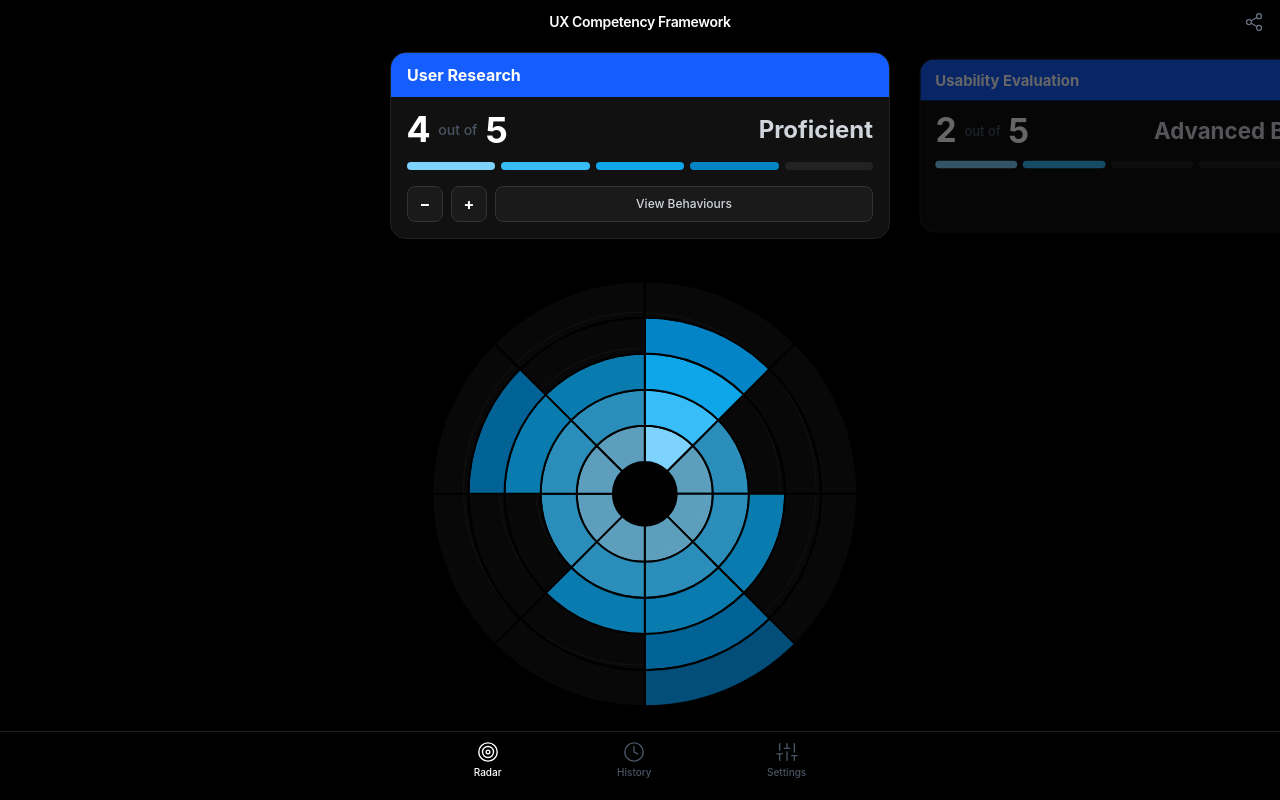
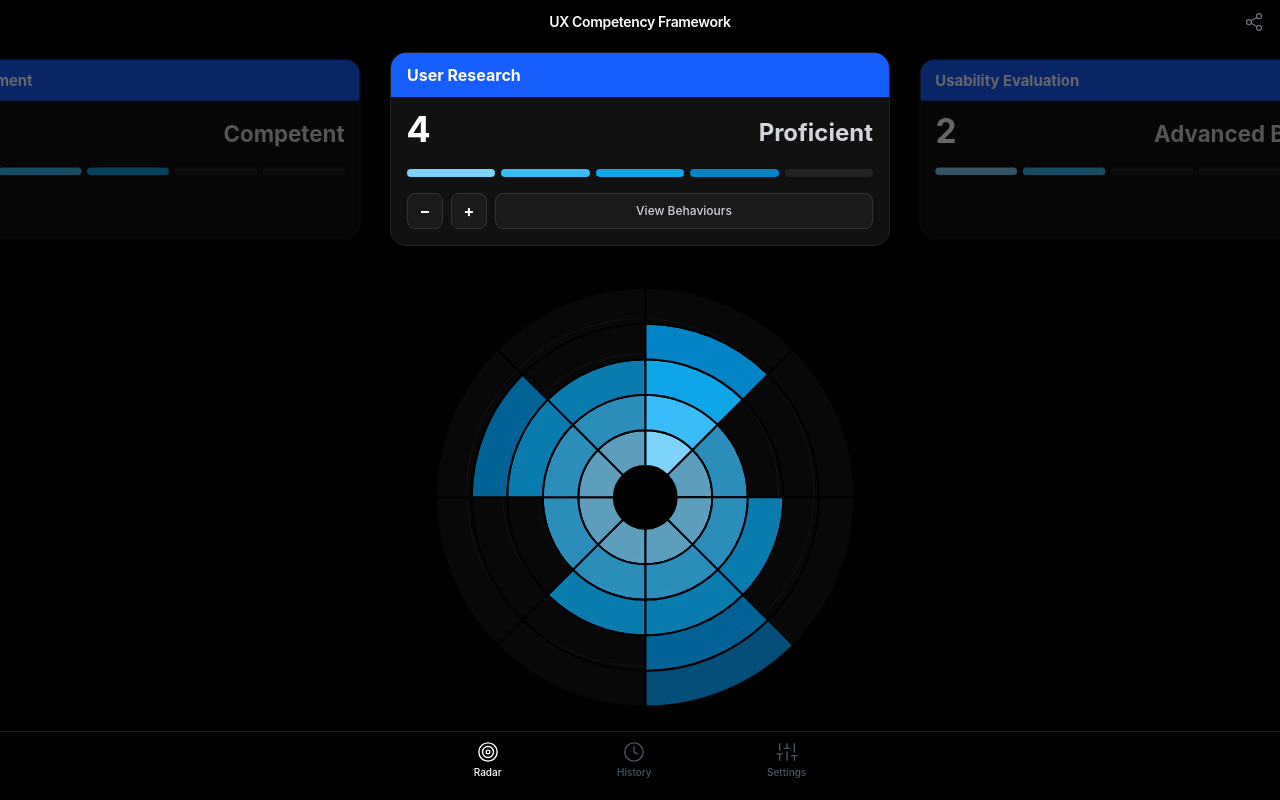
Before and after one commit to rhyspendred/competency-radar, a React (Vite) app: page / in a window 1280 px wide. Built offline with nearby package versions, Linux system fonts and the light colour scheme.

Commit message:
Update readme and fix carousel of competencies

```diff
--- a/src/components/Dashboard.tsx
+++ b/src/components/Dashboard.tsx
@@ -1,5 +1,10 @@
-import { useState, useRef, useEffect } from "react";
-import { motion, AnimatePresence, animate as fmAnimate } from "framer-motion";
+import { useState, useRef, useEffect, useMemo } from "react";
+import {
+  motion,
+  AnimatePresence,
+  animate as fmAnimate,
+  useMotionValue,
+} from "framer-motion";
 import { useCompetencyData } from "../hooks/useCompetencyData";
 import CompetencyRadar from "./CompetencyRadar";
 import BehavioursView from "./BehavioursView";
@@ -8,28 +13,44 @@ import BottomNav from "./BottomNav";
 const SPRING = { type: "spring" as const, stiffness: 400, damping: 25 };
 const SIDE_MARGIN = 16;
 const MAX_WIDTH = 500;
+const CARD_GAP = 12;
+const COPIES = 5;
 
 const BLUE_SHADES = ["#7dd3fc", "#38bdf8", "#0ea5e9", "#0284c7", "#0369a1"];
-const ORANGE_SHADES = ["#fdba74", "#fb923c", "#f97316", "#ea580c", "#c2410c"];
+const ORANGE_SHADES = [
+  "#fdba74",
+  "#fb923c",
+  "#f97316",
+  "#ea580c",
+  "#c2410c",
+];
 
 /* ── Animated score digit ─────────────────────────────────── */
 
 function AnimatedScore({ value }: { value: number }) {
-  const prev = useRef(value);
-  const dir = value > prev.current ? 1 : value < prev.current ? -1 : 0;
-  useEffect(() => {
-    prev.current = value;
-  }, [value]);
+  const prevRef = useRef(value);
+  const dirRef = useRef(0);
+
+  if (value !== prevRef.current) {
+    dirRef.current = value > prevRef.current ? 1 : -1;
+    prevRef.current = value;
+  }
+
+  const dir = dirRef.current;
 
   return (
-    <span className="inline-flex overflow-hidden tabular-nums" style={{ height: "1.15em" }}>
-      <AnimatePresence initial={false} mode="popLayout">
+    <span
+      className="relative inline-block overflow-hidden tabular-nums text-center"
+      style={{ height: "1.15em", width: "0.65em" }}
+    >
+      <AnimatePresence initial={false}>
         <motion.span
           key={value}
-          initial={{ y: dir * 32 }}
-          animate={{ y: 0 }}
-          exit={{ y: -dir * 32 }}
+          initial={{ y: dir > 0 ? "100%" : "-100%" }}
+          animate={{ y: "0%" }}
+          exit={{ y: dir > 0 ? "-100%" : "100%" }}
           transition={{ type: "spring", stiffness: 500, damping: 30 }}
+          className="absolute inset-x-0"
         >
           {value}
         </motion.span>
@@ -38,22 +59,28 @@ function AnimatedScore({ value }: { value: number }) {
   );
 }
 
+/* ── Animated label (scale name) ──────────────────────────── */
+
 function AnimatedLabel({ text, value }: { text: string; value: number }) {
-  const prev = useRef(value);
-  const dir = value > prev.current ? 1 : value < prev.current ? -1 : 0;
-  useEffect(() => {
-    prev.current = value;
-  }, [value]);
+  const prevRef = useRef(value);
+  const dirRef = useRef(0);
+
+  if (value !== prevRef.current) {
+    dirRef.current = value > prevRef.current ? 1 : -1;
+    prevRef.current = value;
+  }
+
+  const dir = dirRef.current;
 
   return (
     <span className="inline-flex overflow-hidden" style={{ height: "1.3em" }}>
       <AnimatePresence initial={false} mode="popLayout">
         <motion.span
           key={text}
-          initial={{ x: dir * 30, opacity: 0, filter: "blur(4px)" }}
+          initial={{ x: dir * 60, opacity: 0, filter: "blur(8px)" }}
           animate={{ x: 0, opacity: 1, filter: "blur(0px)" }}
-          exit={{ x: -dir * 30, opacity: 0, filter: "blur(4px)" }}
-          transition={{ type: "spring", stiffness: 200, damping: 22 }}
+          exit={{ x: -dir * 60, opacity: 0, filter: "blur(8px)" }}
+          transition={{ type: "spring", stiffness: 120, damping: 18 }}
         >
           {text}
         </motion.span>
@@ -66,16 +93,34 @@ function AnimatedLabel({ text, value }: { text: string; value: number }) {
 
 export default function Dashboard() {
   const { frameworkName, data, setScore } = useCompetencyData();
+  const n = data.length;
+  const midStart = Math.floor(COPIES / 2) * n;
+
   const [selectedId, setSelectedId] = useState(data[0]?.id ?? "");
   const [detailId, setDetailId] = useState<string | null>(null);
-  const scrollRef = useRef<HTMLDivElement>(null);
   const mainRef = useRef<HTMLDivElement>(null);
+  const carouselRef = useRef<HTMLDivElement>(null);
   const prevRef = useRef({ id: "", score: 0 });
   const [contentWidth, setContentWidth] = useState(0);
+
+  const repeated = useMemo(() => {
+    const arr: typeof data = [];
+    for (let c = 0; c < COPIES; c++) arr.push(...data);
+    return arr;
+  }, [data]);
 
   const selected = data.find((d) => d.id === selectedId) ?? data[0];
   const detailItem = detailId ? data.find((d) => d.id === detailId) : null;
 
+  const cardW = contentWidth || 280;
+  const stride = cardW + CARD_GAP;
+
+  /* Carousel position state */
+  const [activeTriIdx, setActiveTriIdx] = useState(midStart);
+  const prevTriIdx = useRef(midStart);
+  const x = useMotionValue(0);
+
+  /* Measure container width */
   useEffect(() => {
     const el = mainRef.current;
     if (!el) return;
@@ -88,23 +133,47 @@ export default function Dashboard() {
     return () => ro.disconnect();
   }, []);
 
+  /* Animate carousel x when activeTriIdx or sizing changes */
   useEffect(() => {
-    const card = scrollRef.current?.querySelector(
-      `[data-id="${selectedId}"]`,
-    ) as HTMLElement | null;
-    card?.scrollIntoView({
-      behavior: "smooth",
-      inline: "center",
-      block: "nearest",
+    const containerW = mainRef.current?.clientWidth ?? 375;
+    const target = containerW / 2 - cardW / 2 - activeTriIdx * stride;
+
+    const idxChanged = activeTriIdx !== prevTriIdx.current;
+    prevTriIdx.current = activeTriIdx;
+
+    if (idxChanged) {
+      fmAnimate(x, target, { type: "spring", stiffness: 400, damping: 35 });
+    } else {
+      x.set(target);
+    }
+  }, [activeTriIdx, cardW, stride, x]);
+
+  /* Shortest-path wrap when selection changes */
+  useEffect(() => {
+    const targetDataIdx = data.findIndex((d) => d.id === selectedId);
+    if (targetDataIdx < 0) return;
+
+    setActiveTriIdx((prev) => {
+      const currentDataIdx = ((prev % n) + n) % n;
+      let delta = targetDataIdx - currentDataIdx;
+      if (delta > n / 2) delta -= n;
+      if (delta < -n / 2) delta += n;
+
+      let next = prev + delta;
+      if (next < 0 || next >= COPIES * n) {
+        next = midStart + targetDataIdx;
+      }
+      return next;
     });
-  }, [selectedId]);
+  }, [selectedId, n, data, midStart]);
 
+  /* Glow on score increase */
   useEffect(() => {
     if (!selected) return;
     const prev = prevRef.current;
     if (prev.id === selected.id && selected.score > prev.score) {
-      const el = scrollRef.current?.querySelector(
-        `[data-id="${selected.id}"]`,
+      const el = carouselRef.current?.querySelector(
+        `[data-active="true"]`,
       ) as HTMLElement | null;
       if (el) {
         fmAnimate(
@@ -122,8 +191,6 @@ export default function Dashboard() {
     }
     prevRef.current = { id: selected.id, score: selected.score };
   }, [selected]);
-
-  const cardW = contentWidth || 280;
 
   return (
     <div
@@ -179,31 +246,33 @@ export default function Dashboard() {
         <BehavioursView item={detailItem} />
       ) : (
         <>
-          {/* Horizontal card carousel */}
-          <div
-            ref={scrollRef}
-            className="shrink-0 flex gap-3 overflow-x-auto snap-x snap-mandatory hide-scrollbar py-2"
-            style={{ paddingInline: `calc(50% - ${cardW / 2}px)` }}
+          {/* Wrapping card carousel */}
+          <div className="shrink-0 overflow-hidden py-2">
+            <motion.div
+              ref={carouselRef}
+              className="flex"
+              style={{ x, gap: CARD_GAP }}
             >
-            {data.map((item) => {
-              const sel = item.id === selectedId;
-              const accent = item.isTarget ? "bg-orange-500" : "bg-blue-600";
+              {repeated.map((item, triIdx) => {
+                const isActive = triIdx === activeTriIdx;
                 return (
                   <motion.div
-                  key={item.id}
-                  data-id={item.id}
+                    key={`${item.id}-${Math.floor(triIdx / n)}`}
+                    data-active={isActive ? "true" : undefined}
                     animate={{
-                    scale: sel ? 1 : 0.93,
-                    opacity: sel ? 1 : 0.4,
+                      scale: isActive ? 1 : 0.93,
+                      opacity: isActive ? 1 : 0.4,
                     }}
                     transition={SPRING}
                     onClick={() => setSelectedId(item.id)}
-                  className="snap-center shrink-0 rounded-2xl overflow-hidden bg-[#111] border border-[#222] cursor-pointer"
+                    className="shrink-0 rounded-2xl overflow-hidden bg-[#111] border border-[#222] cursor-pointer"
                     style={{ width: cardW }}
                   >
                     {/* Colour header */}
                     <div
-                    className={`px-4 py-2.5 flex items-center justify-between gap-3 ${accent}`}
+                      className={`px-4 py-2.5 flex items-center justify-between gap-3 ${
+                        item.isTarget ? "bg-orange-500" : "bg-blue-600"
+                      }`}
                     >
                       <h2 className="text-base font-bold text-white truncate">
                         {item.label}
@@ -222,12 +291,6 @@ export default function Dashboard() {
                         <span className="text-4xl text-white">
                           <AnimatedScore value={item.score} />
                         </span>
-                      <span className="text-sm font-medium text-gray-600 mx-2">
-                        out of
-                      </span>
-                      <span className="text-4xl text-white">
-                        {item.maxScore}
-                      </span>
                         <span className="text-2xl text-gray-300 ml-auto">
                           <AnimatedLabel
                             text={item.scaleName}
@@ -236,26 +299,26 @@ export default function Dashboard() {
                         </span>
                       </div>
 
-                    {/* Progress bar — own line */}
+                      {/* Progress bar */}
                       <div className="flex gap-1.5">
-                      {Array.from({ length: item.maxScore }, (_, i) => (
+                        {Array.from({ length: item.maxScore }, (_, j) => (
                           <div
-                          key={i}
+                            key={j}
                             className="h-2 flex-1 rounded-full transition-colors duration-200"
                             style={{
                               backgroundColor:
-                              i < item.score
+                                j < item.score
                                   ? item.isTarget
-                                  ? ORANGE_SHADES[i]
-                                  : BLUE_SHADES[i]
+                                    ? ORANGE_SHADES[j]
+                                    : BLUE_SHADES[j]
                                   : "#222",
                             }}
                           />
                         ))}
                       </div>
 
-                    {/* Actions — selected card only */}
-                    {sel && (
+                      {/* Actions — active card only */}
+                      {isActive && (
                         <div className="flex items-center gap-2 pt-1">
                           <motion.button
                             whileTap={{ scale: 0.95, opacity: 0.8 }}
@@ -298,9 +361,10 @@ export default function Dashboard() {
                   </motion.div>
                 );
               })}
+            </motion.div>
           </div>
 
-          {/* Chart — fills remaining vertical space */}
+          {/* Chart */}
           <div className="flex-1 min-h-0">
             <CompetencyRadar
               data={data}
```
Also changed, not shown: 1 other file (tests, documents, lock files or other folders). Lines whose indentation alone changed are shown as unchanged.
